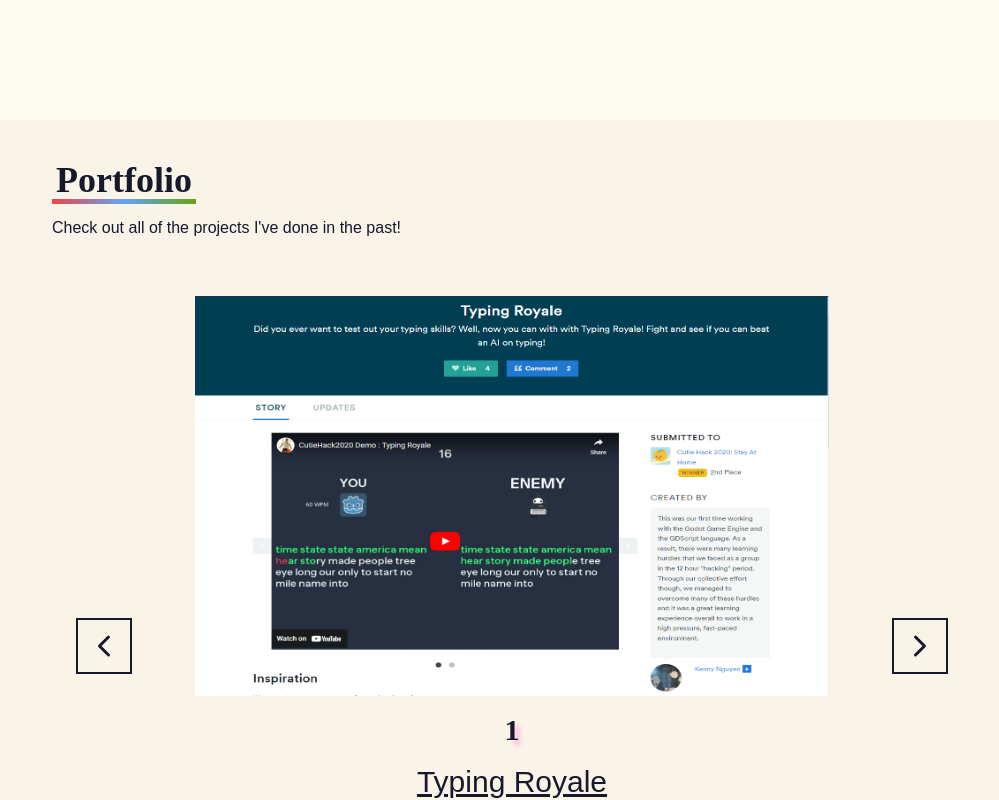
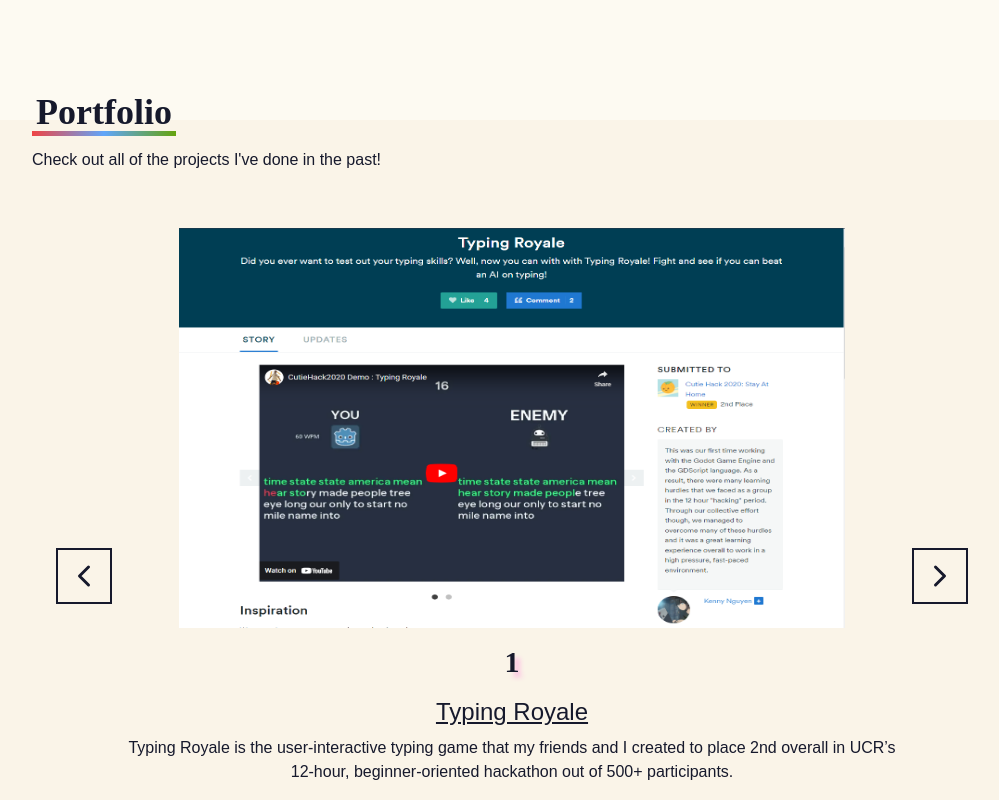
Before and after one commit to knytnguyen/portfolio, a React (Create React App) app: page / in a window 1280 px wide. Shown: the part 2280-3080 px from the top of the page, without its empty margins (128-1127 px from the left). Built offline with nearby package versions, Linux system fonts and the light colour scheme.

Commit message:
Adjusted sizing and padding of portfolio section

```diff
--- a/src/components/Portfolio.jsx
+++ b/src/components/Portfolio.jsx
@@ -32,8 +32,8 @@
     };
 
   return (
-    <div name ='portfolio' className='w-full h-150vh text-[#16192C] bg-[#FAF4E8]'>
-        <div className='max-w-[1000px] mx-auto p-10 flex flex-col justify-center w-full h-full'>
+    <div name ='portfolio' className='w-full h-screen text-[#16192C] bg-[#FAF4E8]'>
+        <div className='max-w-[1000px] mx-auto p-5 flex flex-col justify-center w-full h-full'>
             <div className='pb-8'>
                 <h3 className='text-4xl font-bold inline bg-gradient-to-r from-red-500 via-blue-400 to-lime-600 bg-[length:100%_5px] bg-no-repeat bg-left-bottom p-1'>Portfolio</h3>
                 <p className='pt-4'>Check out all of the projects I've done in the past!</p>
@@ -47,9 +47,9 @@
                                 <FiChevronLeft />
                             </button>
                             <div className='flex flex-col items-center'>
-                                <img className='w-10/12 max-h-[400px]' src={image} alt={image}/>
+                                <img className='w-10/12 max-h-[400px]' src={image} alt={title}/>
                                 <h2 className='text-3xl font-bold my-4'>{id}</h2>
-                                <p className='text-3xl underline'>{title}</p>
+                                <p className='text-2xl underline'>{title}</p>
                                 <p className='text-1xl p-2 text-center'>{imageDescription}</p>
                                 <h3 className='text-1xl p-4 pb-6 font-extrabold'>{techUsed}</h3>
                                 <a className='border-green' href={linkToProject} rel='noreferrer' target='_blank'>
```
